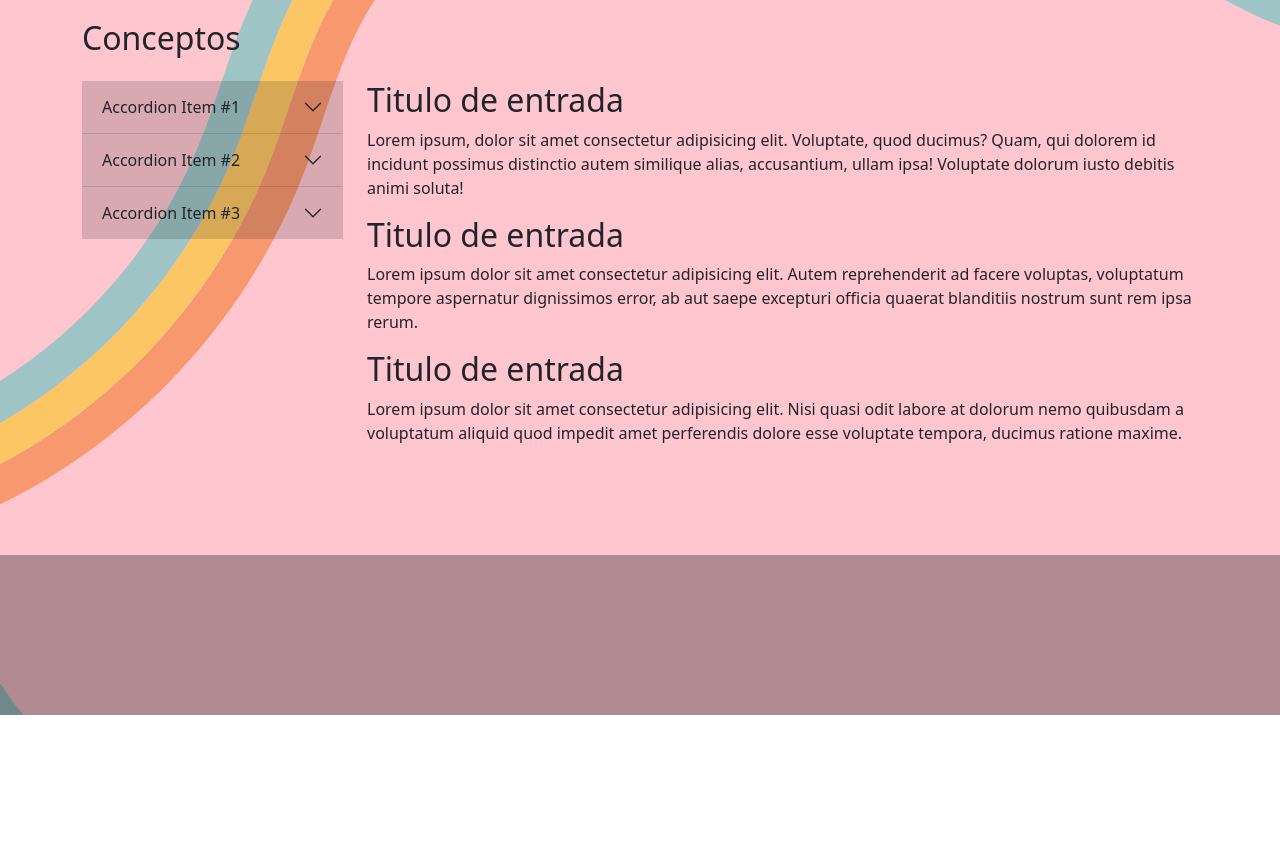
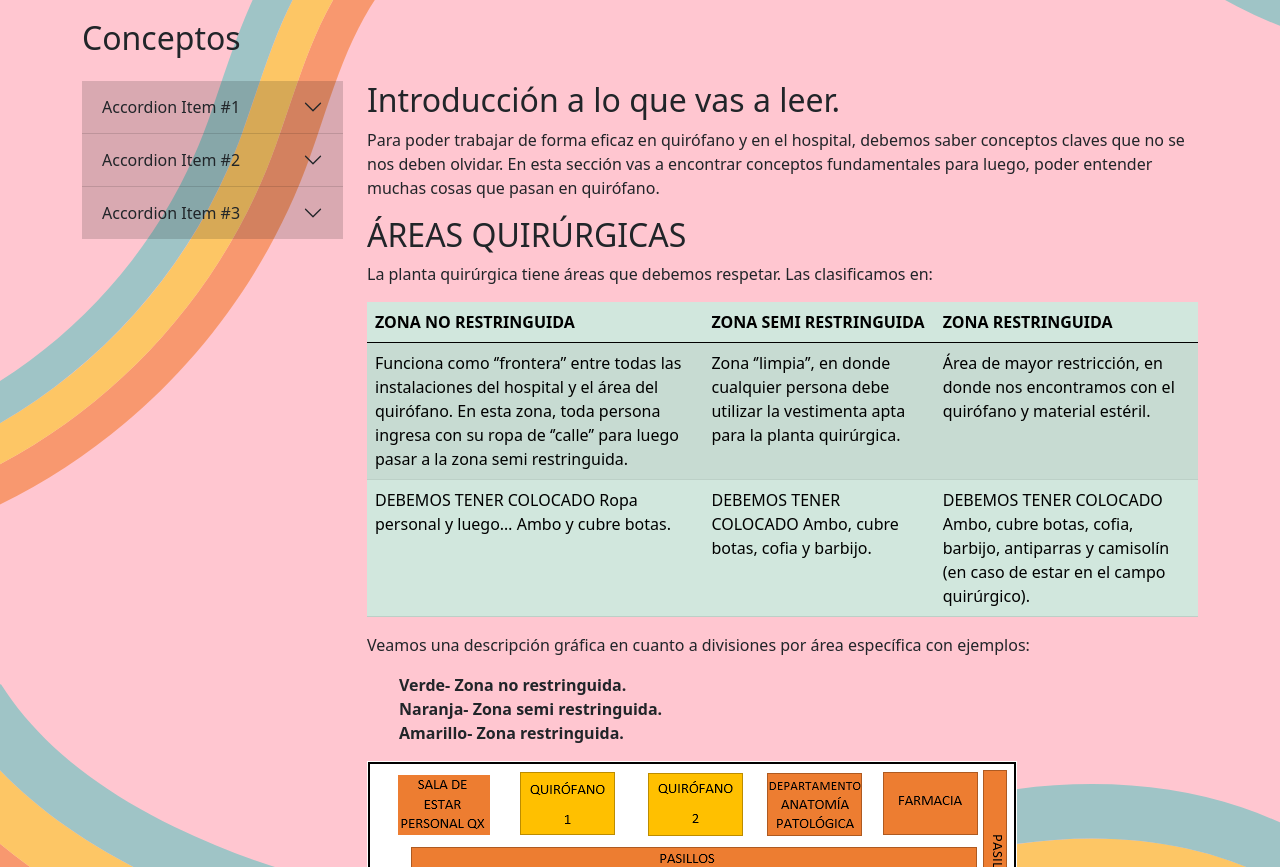
Before and after one commit to elartedecurariq/blog, a website: page concep.html in a window 1280 px wide. Shown: the part 85-952 px from the top of the page. Before the commit the page ends 800 px from the top, so only its background shows below. Drawn offline with nearby package versions, Linux system fonts and the light colour scheme.

Commit message:
actualizacion 1 13/8

```diff
--- a/concep.html
+++ b/concep.html
@@ -101,16 +101,42 @@
 
             <!-- CONTENT -->
             <div class="col content">
-                <h2>Titulo de entrada</h2>
-                    <!-- entre estas 'p' vas a escribir lo que vos quieras -->
-                    <p>
-                        Lorem ipsum, dolor sit amet consectetur adipisicing elit. Voluptate, quod ducimus? Quam, qui dolorem id incidunt possimus distinctio autem similique alias, accusantium, ullam ipsa! Voluptate dolorum iusto debitis animi soluta!
-                    </p>
-                <h2>Titulo de entrada</h2>
-                    <!-- entre estas 'p' vas a escribir lo que vos quieras -->
-                    <p>
-                        Lorem ipsum dolor sit amet consectetur adipisicing elit. Autem reprehenderit ad facere voluptas, voluptatum tempore aspernatur dignissimos error, ab aut saepe excepturi officia quaerat blanditiis nostrum sunt rem ipsa rerum.
-                    </p>
+                <h2>Introducción a lo que vas a leer.</h2>
+                    <p>Para poder trabajar de forma eficaz en quirófano y en el hospital, debemos saber conceptos claves que no se nos deben olvidar. En esta sección vas a encontrar conceptos fundamentales para luego, poder entender muchas cosas que pasan en quirófano.</p>
+
+                <h2>ÁREAS QUIRÚRGICAS</h2>
+                    <p>La planta quirúrgica tiene áreas que debemos respetar. Las clasificamos en:</p>
+                    <div>
+                        <table class="table table-success table-striped">
+                            <thead>
+                                <tr>
+                                    <th scope="col">ZONA NO RESTRINGUIDA</th>
+                                    <th scope="col">ZONA SEMI RESTRINGUIDA</th>
+                                    <th scope="col">ZONA RESTRINGUIDA</th>
+                                </tr>
+                            </thead>
+                            <tbody>
+                                <tr>
+                                    <td>Funciona como ‘’frontera’’ entre todas las instalaciones del hospital y el área del quirófano. En esta zona, toda persona ingresa con su ropa de ‘’calle’’ para luego pasar a la zona semi restringuida.
+                                    </td>
+                                    <td>Zona ‘’limpia’’, en donde cualquier persona debe utilizar la vestimenta apta para la planta quirúrgica.</td>
+                                    <td>Área de mayor restricción, en donde nos encontramos con el quirófano y material estéril.</td>
+                                </tr>
+                                <tr>
+                                    <td>DEBEMOS TENER COLOCADO Ropa personal y luego… Ambo y cubre botas.</td>
+                                    <td>DEBEMOS TENER COLOCADO Ambo, cubre botas, cofia y barbijo.</td>
+                                    <td>DEBEMOS TENER COLOCADO Ambo, cubre botas, cofia, barbijo, antiparras y camisolín (en caso de estar en el campo quirúrgico).</td>
+                                </tr>
+                            </tbody>
+                        </table>
+                        <p>Veamos una descripción gráfica en cuanto a divisiones por área específica con ejemplos:</p>
+                        <ul class="areasqx">
+                            <li><strong>Verde- Zona no restringuida.</strong></li>
+                            <li><strong>Naranja- Zona semi restringuida.</strong></li>
+                            <li><strong>Amarillo- Zona restringuida.</strong></li>
+                        </ul>
+                        <div><img class="img-fluid" src="assets/areasqx.png"></div>
+                    </div>
                 <h2>Titulo de entrada</h2>
                     <!-- entre estas 'p' vas a escribir lo que vos quieras -->
                     <p>
--- a/styles.scss
+++ b/styles.scss
@@ -45,6 +45,7 @@ header {
     margin-bottom: 1.5em;
     margin-top: 2.5em;
 }
+
 
 // FOOTER
 footer {
--- a/template.scss
+++ b/template.scss
@@ -61,6 +61,9 @@ header {
         }
     .content {
 
+        .areasqx {
+            list-style-type: none;
+        }
     }
 .accordion-item {
     background-color: rgba(0, 0, 0, 0.150) !important;
```
Also changed, not shown: assets/areasqx.png (added), template.css, 2 other files.
